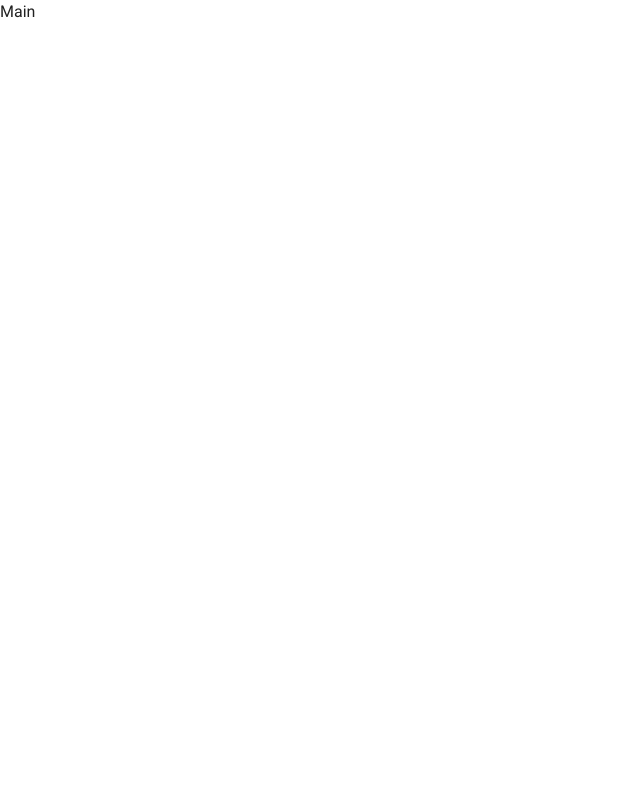
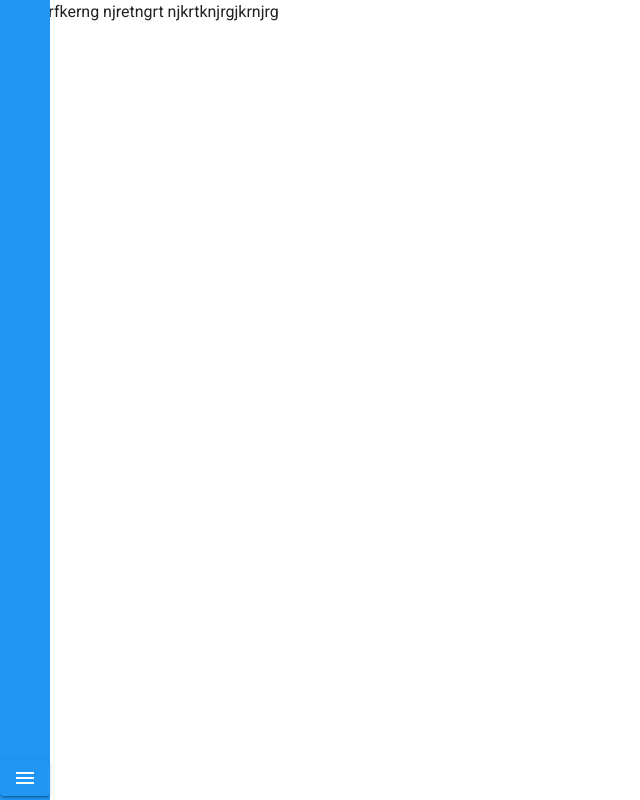
Before and after one commit to artvezhl/map-box, a Vue app: page / in a window 1280 px wide. Shown: the whole page, without its empty margins (0-640 px from the left). Built offline with nearby package versions, Linux system fonts and the light colour scheme.

Commit message:
add side navmenu

```diff
--- a/src/App.vue
+++ b/src/App.vue
@@ -1,16 +1,19 @@
 <template>
   <v-app>
+    <NavMenu />
     <v-main>
-      Main
+      Main grfkerng njretngrt njkrtknjrgjkrnjrg
     </v-main>
   </v-app>
 </template>
 
 <script>
+import NavMenu from "@/components/NavMenu";
 
 export default {
   name: 'App',
   components: {
+    NavMenu,
   },
 };
 </script>
--- /dev/null
+++ b/src/components/NavMenu.vue
@@ -0,0 +1,44 @@
+<template>
+  <nav
+      class="nav blue flex-column justify-space-between align-center pa-1"
+      :style="isOpen ? 'width: 250px' : 'width: 50px'"
+  >
+    <v-btn v-show="isOpen" color="transparent" class="white--text">
+      Осмотр
+    </v-btn>
+    <v-spacer></v-spacer>
+    <v-btn @click="onMenuHandle" color="transparent" max-width="50px" min-width="50px" class="btn">
+      <v-app-bar-nav-icon color="white" />
+    </v-btn>
+  </nav>
+</template>
+
+<script>
+export default {
+  data: () => ({
+    isOpen: false,
+  }),
+  methods: {
+    onMenuHandle() {
+      this.isOpen = !this.isOpen;
+    }
+  }
+}
+</script>
+
+<style scoped>
+.nav {
+  display: flex;
+  position: absolute;
+  top: 0;
+  left: 0;
+  height: 100vh;
+  transition: ease .5s;
+  z-index: 5;
+}
+
+.v-btn {
+  z-index: 10;
+  justify-self: flex-end;
+}
+</style>
```
